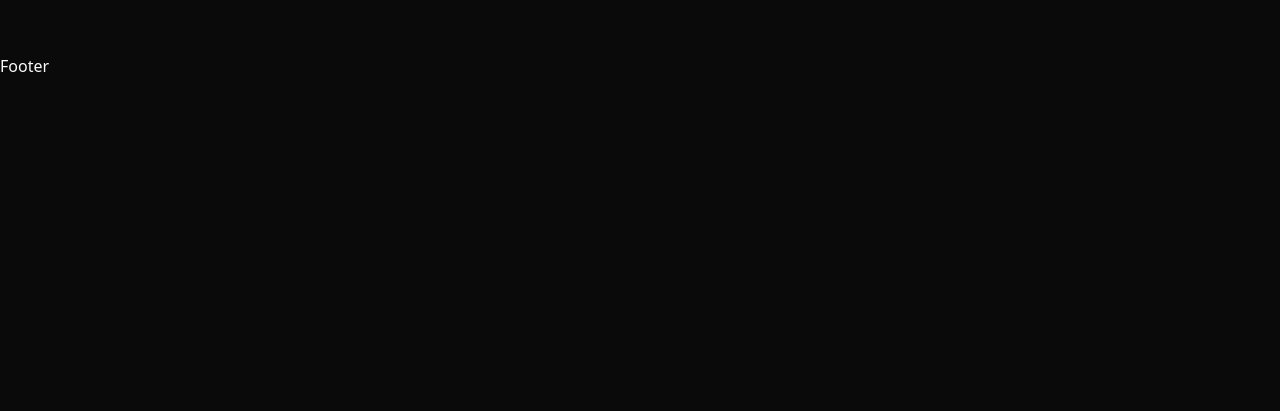
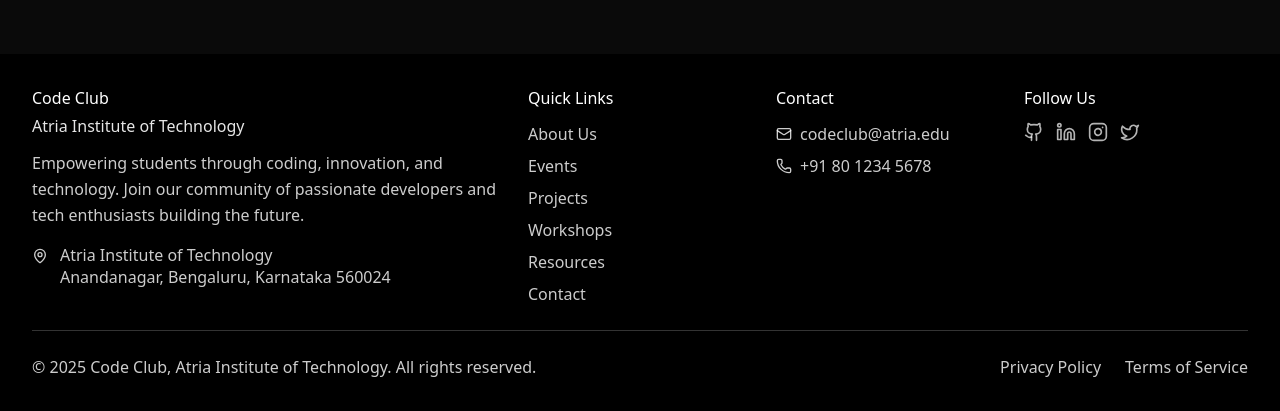
Before and after one commit to MakPr016/Code-Club, a React (Vite) app: page / in a window 1280 px wide. Shown: the part 3946-4357 px from the top of the page. Before the commit the page ends 4024 px from the top, so only its background shows below. Built offline with nearby package versions, Linux system fonts and the light colour scheme.

Commit message:
created footer

```diff
--- a/src/components/Footer.jsx
+++ b/src/components/Footer.jsx
@@ -1,11 +1,146 @@
-import React from 'react'
+import React from "react";
+import { Github, Linkedin, Mail, MapPin, Phone, Instagram, Twitter } from "lucide-react";
 
-const Footer = () => {
+export default function Footer() {
   return (
-    <footer>
-     Footer
+    <footer className="bg-black text-white">
+      <div className="max-w-7xl mx-auto px-8 py-8">
+        {/* Main Footer Content */}
+        <div className="grid grid-cols-1 md:grid-cols-2 lg:grid-cols-5 gap-6">
+          {/* College & Club Info */}
+          <div className="lg:col-span-2">
+            <div className="mb-4">
+              <h3 className="mb-1">Code Club</h3>
+              <h4 className="text-white/90 mb-3">Atria Institute of Technology</h4>
+              <p className="text-white/80 leading-relaxed">
+                Empowering students through coding, innovation, and technology. Join our
+                community of passionate developers and tech enthusiasts building the future.
+              </p>
+            </div>
+            <div className="flex items-start gap-3 text-white/80">
+              <MapPin className="w-4 h-4 mt-1 flex-shrink-0" />
+              <div className="leading-snug">
+                <p>Atria Institute of Technology</p>
+                <p>Anandanagar, Bengaluru, Karnataka 560024</p>
+              </div>
+            </div>
+          </div>
+
+          {/* Quick Links */}
+          <div>
+            <h4 className="mb-3">Quick Links</h4>
+            <ul className="space-y-2 text-white/80">
+              <li>
+                <a href="#about" className="hover:text-white transition-colors">
+                  About Us
+                </a>
+              </li>
+              <li>
+                <a href="#events" className="hover:text-white transition-colors">
+                  Events
+                </a>
+              </li>
+              <li>
+                <a href="#projects" className="hover:text-white transition-colors">
+                  Projects
+                </a>
+              </li>
+              <li>
+                <a href="#workshops" className="hover:text-white transition-colors">
+                  Workshops
+                </a>
+              </li>
+              <li>
+                <a href="#resources" className="hover:text-white transition-colors">
+                  Resources
+                </a>
+              </li>
+              <li>
+                <a href="#contact" className="hover:text-white transition-colors">
+                  Contact
+                </a>
+              </li>
+            </ul>
+          </div>
+
+          {/* Contact */}
+          <div>
+            <h4 className="mb-3">Contact</h4>
+            <div className="space-y-2 text-white/80">
+              <div className="flex items-center gap-2">
+                <Mail className="w-4 h-4" />
+                <a
+                  href="mailto:codeclub@atria.edu"
+                  className="hover:text-white transition-colors"
+                >
+                  codeclub@atria.edu
+                </a>
+              </div>
+              <div className="flex items-center gap-2">
+                <Phone className="w-4 h-4" />
+                <a
+                  href="tel:+918012345678"
+                  className="hover:text-white transition-colors"
+                >
+                  +91 80 1234 5678
+                </a>
+              </div>
+            </div>
+          </div>
+
+          {/* Social Media */}
+          <div>
+            <h4 className="mb-3">Follow Us</h4>
+            <div className="flex gap-3">
+              <a
+                href="#"
+                className="text-white/70 hover:text-white transition-colors"
+                aria-label="GitHub"
+              >
+                <Github className="w-5 h-5" />
+              </a>
+              <a
+                href="#"
+                className="text-white/70 hover:text-white transition-colors"
+                aria-label="LinkedIn"
+              >
+                <Linkedin className="w-5 h-5" />
+              </a>
+              <a
+                href="#"
+                className="text-white/70 hover:text-white transition-colors"
+                aria-label="Instagram"
+              >
+                <Instagram className="w-5 h-5" />
+              </a>
+              <a
+                href="#"
+                className="text-white/70 hover:text-white transition-colors"
+                aria-label="Twitter"
+              >
+                <Twitter className="w-5 h-5" />
+              </a>
+            </div>
+          </div>
+        </div>
+
+        {/* Bottom Bar */}
+        <div className="border-t border-white/20 mt-6 pt-6">
+          <div className="flex flex-col md:flex-row justify-between items-center gap-3 text-white/80">
+            <p>
+              © {new Date().getFullYear()} Code Club, Atria Institute of Technology. All rights reserved.
+            </p>
+            <div className="flex gap-6">
+              <a href="#privacy" className="hover:text-white transition-colors">
+                Privacy Policy
+              </a>
+              <a href="#terms" className="hover:text-white transition-colors">
+                Terms of Service
+              </a>
+            </div>
+          </div>
+        </div>
+      </div>
     </footer>
-  )
+  );
 }
-
-export default Footer
```
